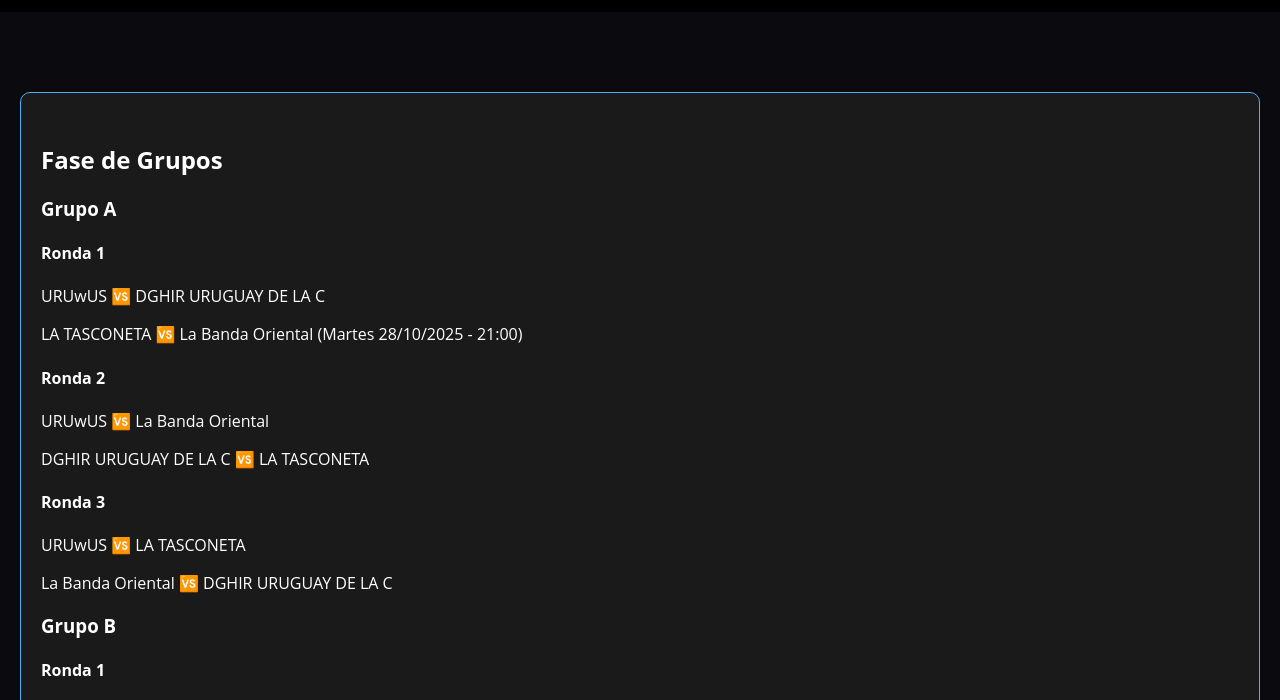
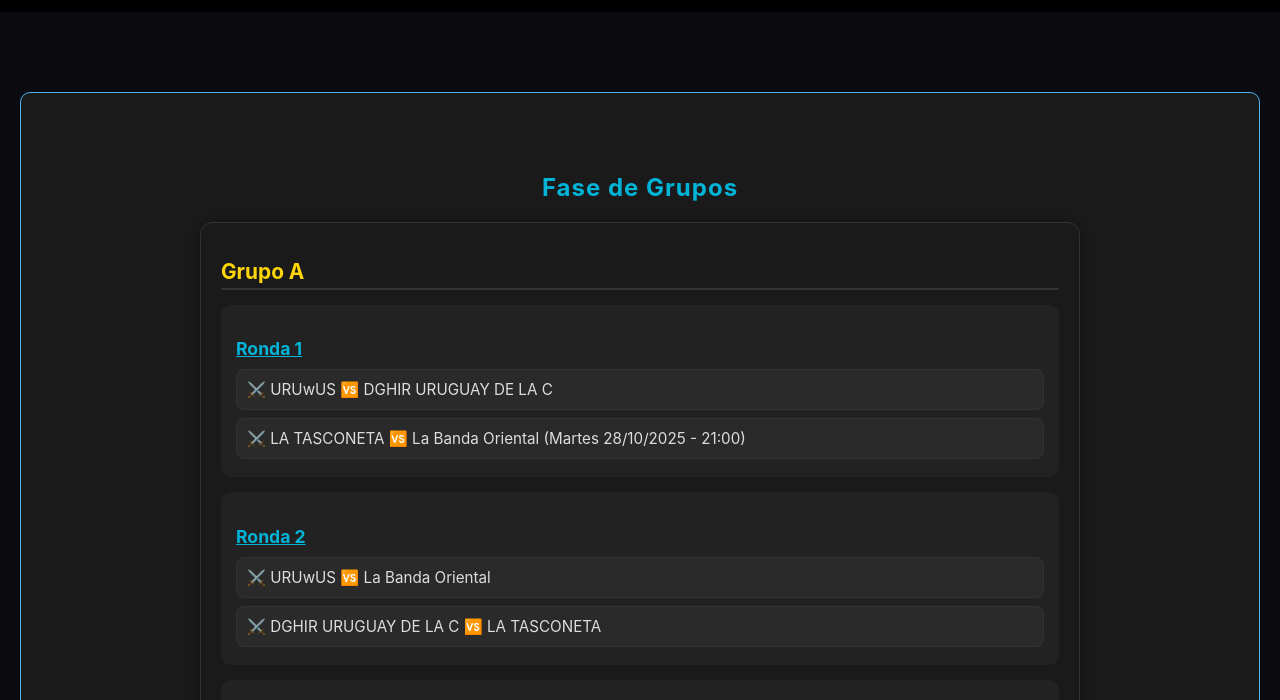
Before and after one commit to Alegenio2/aua, a website: page uruguay_open_cup_2v2.html in a window 1280 px wide. Shown: the part 73-773 px from the top of the page. Drawn offline with Linux system fonts and the light colour scheme; a web font is replaced by a local one.

Commit message:
Update uruguay_open_cup_2v2.html

```diff
--- a/uruguay_open_cup_2v2.html
+++ b/uruguay_open_cup_2v2.html
@@ -9,6 +9,99 @@
   <link rel="preconnect" href="https://fonts.gstatic.com" crossorigin />
   <link href="https://fonts.googleapis.com/css2?family=Cinzel:wght@400..900&family=Kode+Mono:wght@400..700&display=swap" rel="stylesheet" />
   <link rel="icon" href="img/favicon-32x32.png" type="image/png" sizes="32x32" />
+  <style>
+    /* === SECCIÓN DE GRUPOS === */
+#partidas {
+  margin: 20px auto;
+  max-width: 900px;
+  padding: 10px;
+  font-family: "Inter", "Segoe UI", sans-serif;
+  color: #f2f2f2;
+}
+
+#partidas h2 {
+  text-align: center;
+  color: #00b4d8;
+  margin-bottom: 20px;
+  letter-spacing: 1px;
+}
+
+/* Cada grupo */
+.grupo {
+  background: #1a1a1a;
+  border: 1px solid #333;
+  border-radius: 12px;
+  margin-bottom: 25px;
+  padding: 15px 20px;
+  box-shadow: 0 2px 10px rgba(0, 0, 0, 0.4);
+  transition: transform 0.2s ease, box-shadow 0.2s ease;
+}
+
+.grupo:hover {
+  transform: translateY(-2px);
+  box-shadow: 0 4px 16px rgba(0, 0, 0, 0.5);
+}
+
+.grupo h3 {
+  margin-bottom: 10px;
+  color: #ffd60a;
+  border-bottom: 2px solid #333;
+  padding-bottom: 4px;
+  font-size: 1.3em;
+}
+
+/* Cada ronda */
+.ronda {
+  margin-top: 15px;
+  background: #222;
+  border-radius: 10px;
+  padding: 10px 15px;
+}
+
+.ronda h4 {
+  margin-bottom: 10px;
+  color: #00b4d8;
+  font-size: 1.1em;
+  text-decoration: underline;
+}
+
+/* Cada partido */
+.partido {
+  background: #2a2a2a;
+  border: 1px solid #333;
+  border-radius: 8px;
+  padding: 10px;
+  margin-bottom: 8px;
+  display: flex;
+  flex-direction: column;
+  gap: 5px;
+  transition: background 0.2s ease;
+}
+
+.partido:hover {
+  background: #333;
+}
+
+/* Texto del partido */
+.partido p {
+  margin: 0;
+  font-size: 0.95em;
+  color: #ddd;
+}
+
+/* Mostrar los equipos enfrentados */
+.partido p::before {
+  content: "⚔️ ";
+  opacity: 0.7;
+}
+
+/* Si querés mostrar la fecha o detalles */
+.partido small {
+  color: #aaa;
+  font-size: 0.85em;
+}
+
+  </style>
 </head>
 <body>
 
```
